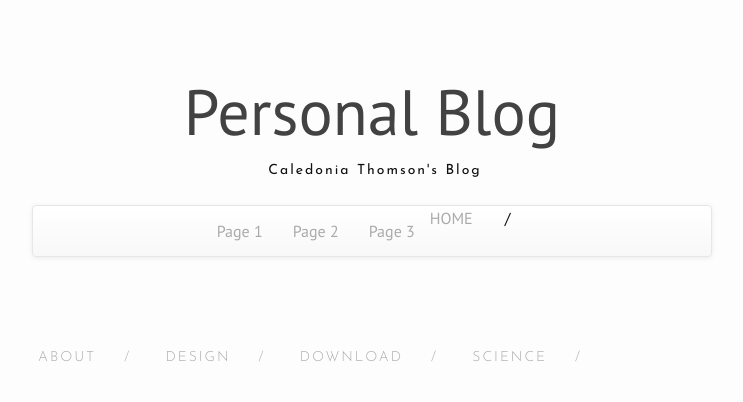
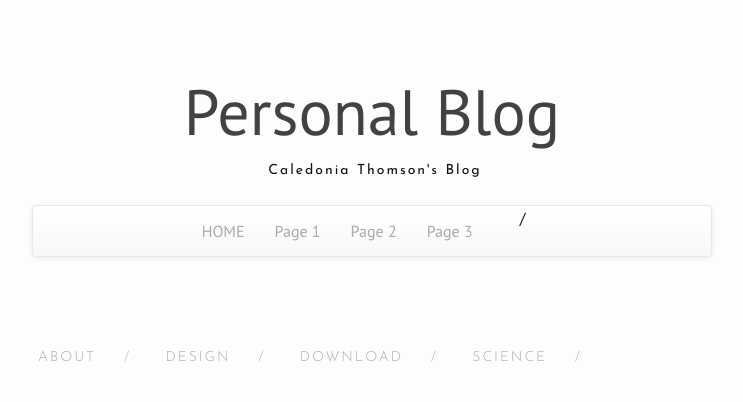
Before and after one commit to calthomson/calthomson.github.io, a Jekyll site: the page built from index.html, in a window 1280 px wide. Shown: the top 402 px of the page, without its empty margins (268-1011 px from the left). Built offline with Jekyll 4.4.1, drawn with Linux system fonts in a browser that asks for light colours; nearby versions of some CDN libraries.

Commit message:
Update header.html

```diff
--- a/_includes/header.html
+++ b/_includes/header.html
@@ -11,7 +11,7 @@
     <div class="container-fluid">
       <center>
       <ul class="nav navbar-nav">
-          <a class="page-link" href="/index.html">HOME</a><span class="exclamationMark">/</span>
+          <li><a class="page-link" href="/index.html">HOME</a></li><span class="exclamationMark">/</span>
           <li><a href="#">Page 1</a></li>
           <li><a href="#">Page 2</a></li>
           <li><a href="#">Page 3</a></li>
```
